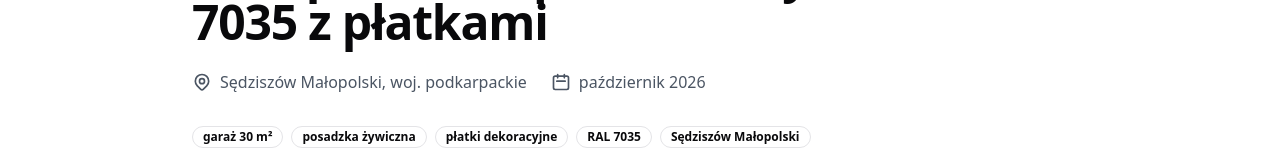
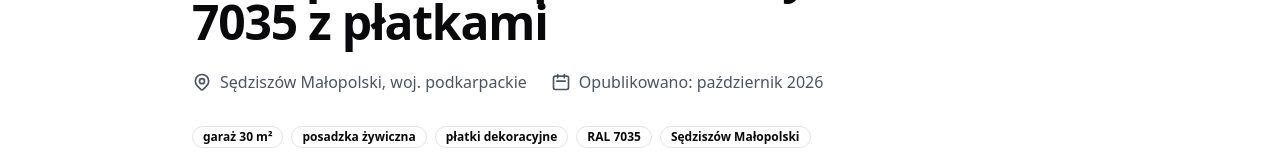
Before and after one commit to damianGG/posadzki-zywiczne, a Next.js app: page /realizacje/posadzka-zywiczna-garaz-30m2-sedziszow-malopolski in a window 1280 px wide. Shown: the part 351-511 px from the top of the page. Built offline with nearby package versions, Linux system fonts and the light colour scheme.

Commit message:
fix(seo): avoid fake OG image dimensions and label portfolio dates as publication dates

```diff
--- a/app/realizacje/[slug]/page.tsx
+++ b/app/realizacje/[slug]/page.tsx
@@ -44,8 +44,6 @@ export async function generateMetadata({ params }: Props): Promise<Metadata> {
       images: [
         {
           url: absoluteUrl(realizacja.images.main),
-          width: 1200,
-          height: 630,
           alt: realizacja.title,
         },
       ],
@@ -141,7 +139,7 @@ export default async function RealizacjaDetailPage({ params }: Props) {
                   <svg className="w-5 h-5" fill="none" stroke="currentColor" viewBox="0 0 24 24">
                     <path strokeLinecap="round" strokeLinejoin="round" strokeWidth={2} d="M8 7V3m8 4V3m-9 8h10M5 21h14a2 2 0 002-2V7a2 2 0 00-2-2H5a2 2 0 00-2 2v12a2 2 0 002 2z" />
                   </svg>
-                  <span>{new Date(realizacja.date).toLocaleDateString('pl-PL', { year: 'numeric', month: 'long' })}</span>
+                  <span>Opublikowano: {new Date(realizacja.date).toLocaleDateString('pl-PL', { year: 'numeric', month: 'long' })}</span>
                 </div>
               </div>
 
```
